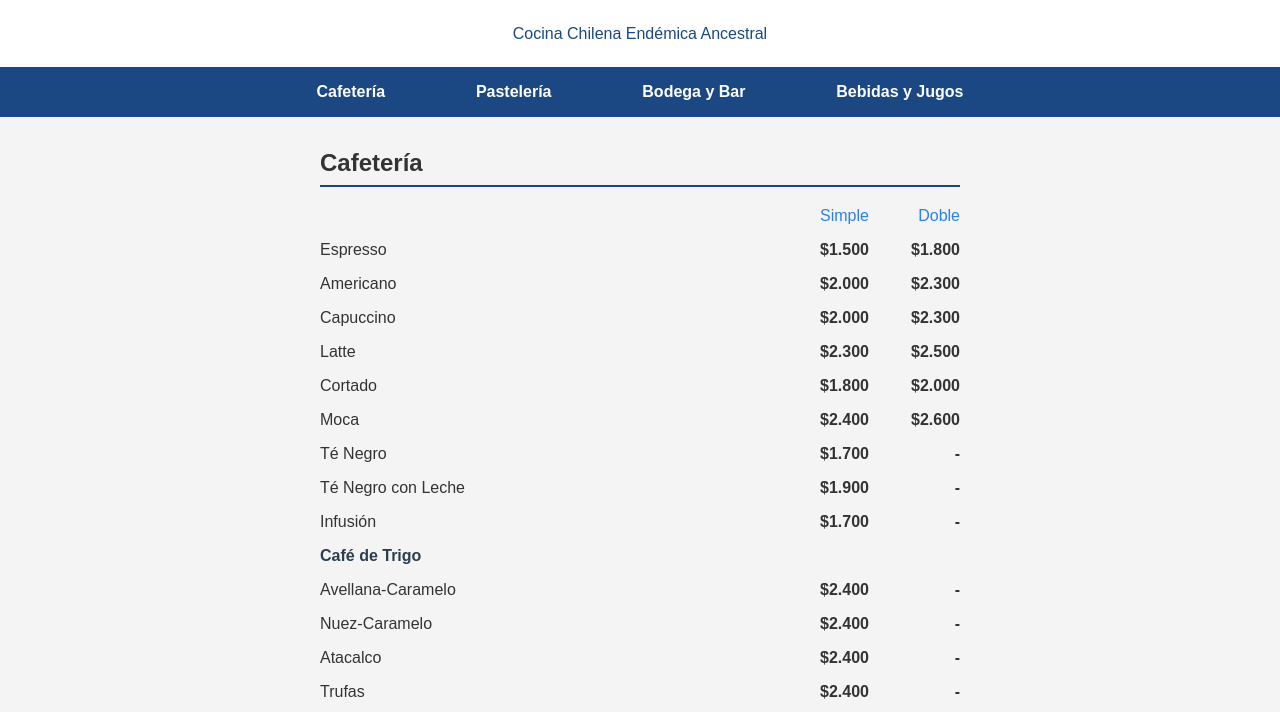
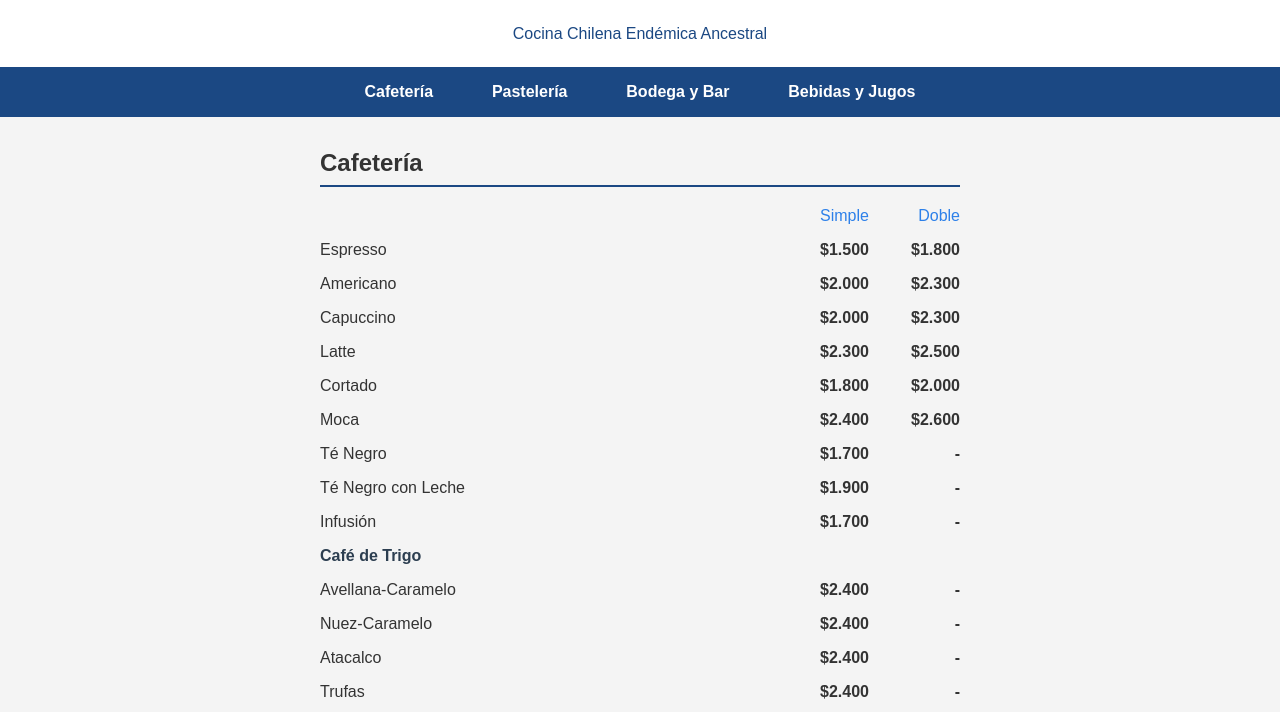
Before and after one commit to lucastoesca/lucastoesca.github.io, a plain HTML site: page index.html in a window 1280 px wide. Shown: the part 88-800 px from the top of the page. Drawn offline with Linux system fonts and the light colour scheme.

Commit message:
Update styles.css

```diff
--- a/styles.css
+++ b/styles.css
@@ -40,7 +40,7 @@ nav ul li {
     display: inline-flex    ;
     flex-direction: row;
     margin: 0.2rem;
-    padding: 0.1rem 2rem;
+    padding: 0.1rem 1rem;
 }
 
 nav ul li a {
```
